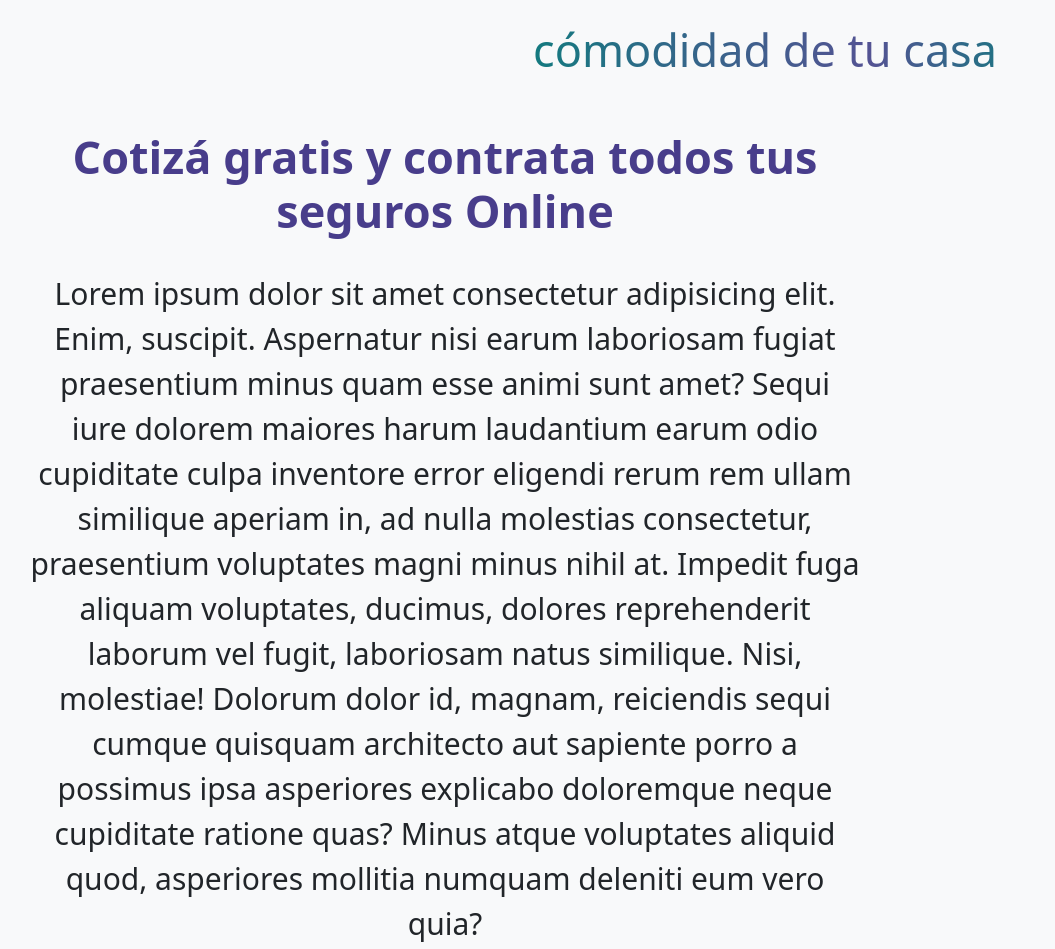
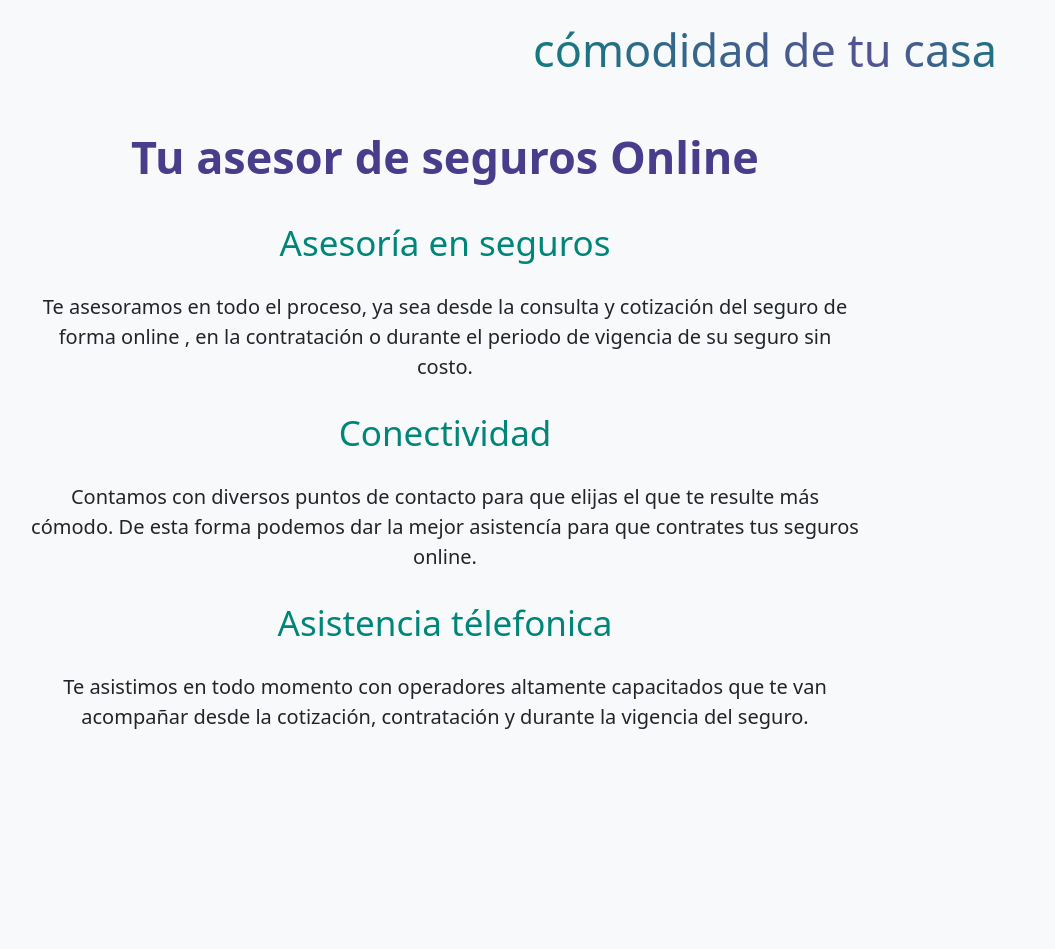
Before and after one commit to MD93-dev/mdSeguros, a website: page index.html in a window 1280 px wide. Shown: the part 345-1294 px from the top of the page, without its empty margins (195-1250 px from the left). Drawn offline with nearby package versions, Linux system fonts and the light colour scheme.

Commit message:
actualizacion de index

```diff
--- a/SASS/_index.scss
+++ b/SASS/_index.scss
@@ -91,11 +91,20 @@
 
 }
 
+.main__contenido_index h3 {
+    color:#008679;
+    padding-top: 30px;
+    font-size: 35px;
+    font-weight: 400;
+    text-align: center;
+
+}
+
 .main__contenido_index p {
 
     margin: auto;
-    padding-top: 25px;
-    font-size: 30px;
+    padding-top: 20px;
+    font-size: 20px;
 
 
 }
--- a/SASS/style.scss
+++ b/SASS/style.scss
@@ -4,3 +4,4 @@
 @import "presets/_reset";
 @import "presets/_footer";
 @import "presets/_header";
+@import "_productos";
--- a/index.html
+++ b/index.html
@@ -99,9 +99,13 @@
 
     <main id="main">
         <section class="main__contenido_index">
-            <h2>Cotizá gratis y contrata todos tus seguros Online</h2>
-            <p>Lorem ipsum dolor sit amet consectetur adipisicing elit. Enim, suscipit. Aspernatur nisi earum laboriosam fugiat praesentium minus quam esse animi sunt amet? Sequi iure dolorem maiores harum laudantium earum odio cupiditate culpa inventore error eligendi rerum rem ullam similique aperiam in, ad nulla molestias consectetur, praesentium voluptates magni minus nihil at. Impedit fuga aliquam voluptates, ducimus, dolores reprehenderit laborum vel fugit, laboriosam natus similique. Nisi, molestiae! Dolorum dolor id, magnam, reiciendis sequi cumque quisquam architecto aut sapiente porro a possimus ipsa asperiores explicabo doloremque neque cupiditate ratione quas? Minus atque voluptates aliquid quod, asperiores mollitia numquam deleniti eum vero quia?</p>
-
+            <h2> Tu asesor de seguros Online</h2>
+            <h3>Asesoría en seguros</h3>
+            <p>Te asesoramos en todo el proceso, ya sea desde la consulta y cotización del seguro de forma online , en la contratación o durante el periodo de vigencia de su seguro sin costo.</p>
+            <h3>Conectividad</h3>
+            <p>Contamos con diversos puntos de contacto para que elijas el que te resulte más cómodo. De esta forma podemos dar la mejor asistencía para que contrates tus seguros online.</p>
+            <h3>Asistencia télefonica</h3>
+            <p>Te asistimos en todo momento con operadores altamente capacitados que te van acompañar desde la cotización, contratación y durante la vigencia del seguro.</p>
         </section>
     </main>
 
```
Also changed, not shown: pages/productos.html (+4 -1 lines), SASS/_productos.scss (added), css/style.css, 1 other file.
